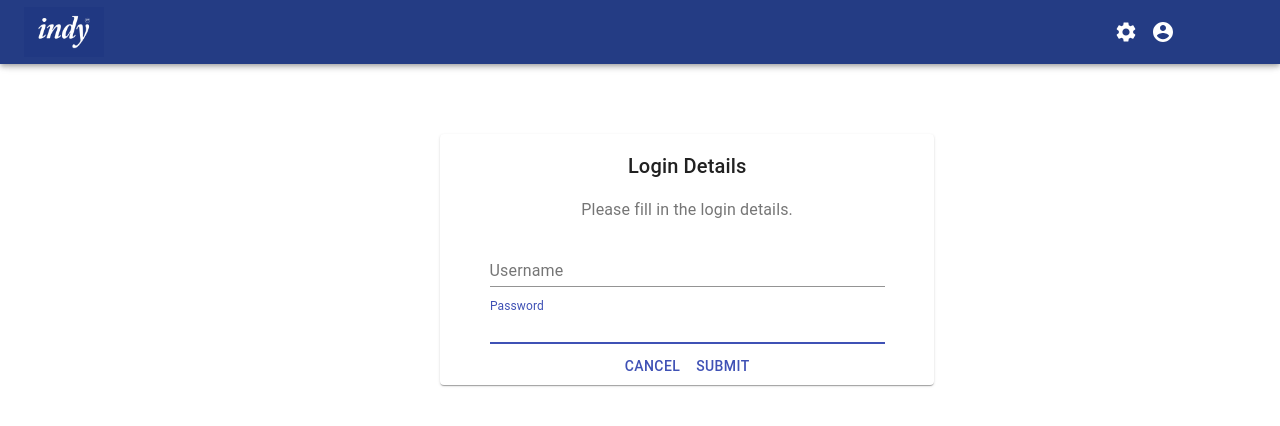
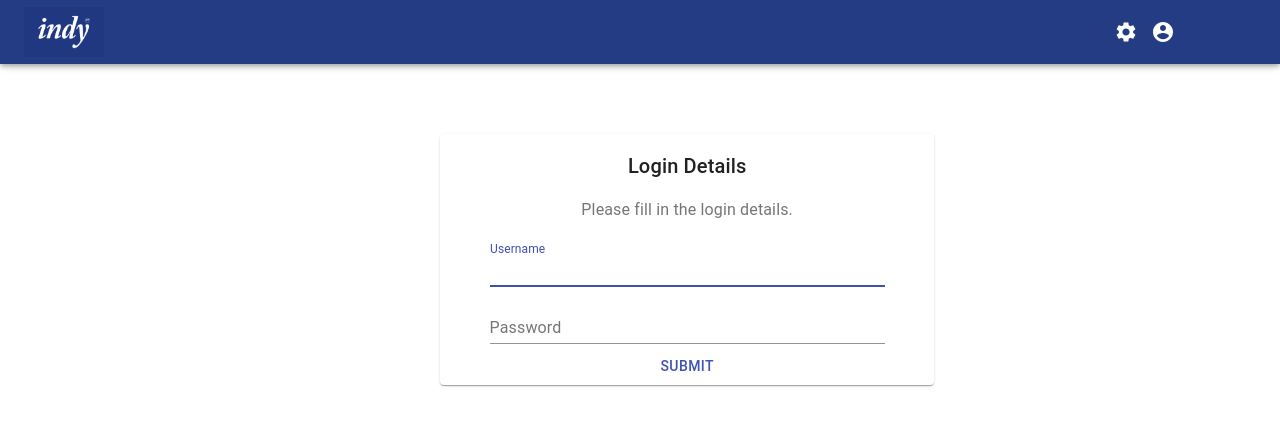
Before and after one commit to yashkumar0707/Obopay_Web_Portal, a React (Create React App) app: page / in a window 1280 px wide. Shown: the top 426 px of the page. Built offline with nearby package versions, Linux system fonts and the light colour scheme.

Commit message:
login type password

```diff
--- a/package.json
+++ b/package.json
@@ -7,6 +7,7 @@
     "@material-ui/data-grid": "^4.0.0-alpha.32",
     "@material-ui/icons": "^4.11.2",
     "@material-ui/lab": "^4.0.0-alpha.58",
+    "@material-ui/pickers": "^3.3.10",
     "@testing-library/jest-dom": "^5.14.1",
     "@testing-library/react": "^11.2.7",
     "@testing-library/user-event": "^12.8.3",
--- a/src/components/Login/Login.js
+++ b/src/components/Login/Login.js
@@ -20,7 +20,11 @@ import ListItemText from '@material-ui/core/ListItemText';
 import ListItem from '@material-ui/core/ListItem';
 import List from '@material-ui/core/List';
 import Divider from '@material-ui/core/Divider';
-
+import {
+    MuiPickersUtilsProvider,
+    KeyboardTimePicker,
+    KeyboardDatePicker,
+  } from '@material-ui/pickers';
 const Login = (props) => {
 
     // console.log(id)
@@ -99,20 +103,17 @@ const Login = (props) => {
                             value={username} onChange={e => setUsername(e.target.value)}
                         />
                         <TextField
-                            autoFocus
+
                             margin="dense"
                             id="email"
                             label="Password"
-                            type="text"
+                            type="password"
                             name="email"
                             fullWidth
                             value={password} onChange={e => setPassword(e.target.value)}
                         />
 
-                        {/* <DialogActions> */}
-                        <Button color="primary">
-                            Cancel
-                        </Button>
+
                         <Button type="submit" color="primary">
                             Submit
                         </Button>
--- a/src/components/Newtrip/Newtrip.js
+++ b/src/components/Newtrip/Newtrip.js
@@ -100,7 +100,8 @@ const Newtrip = (props) => {
                             id="name1"
                             name="name1"
                             label="Start Date"
-                            type="text"
+                            type="date"
+                            defaultValue="2017-05-24"
                             fullWidth
                             value={startdate} onChange={e => setStartDate(e.target.value)}
                         />
```
Also changed, not shown: 1 other file (tests, documents, lock files or other folders).
